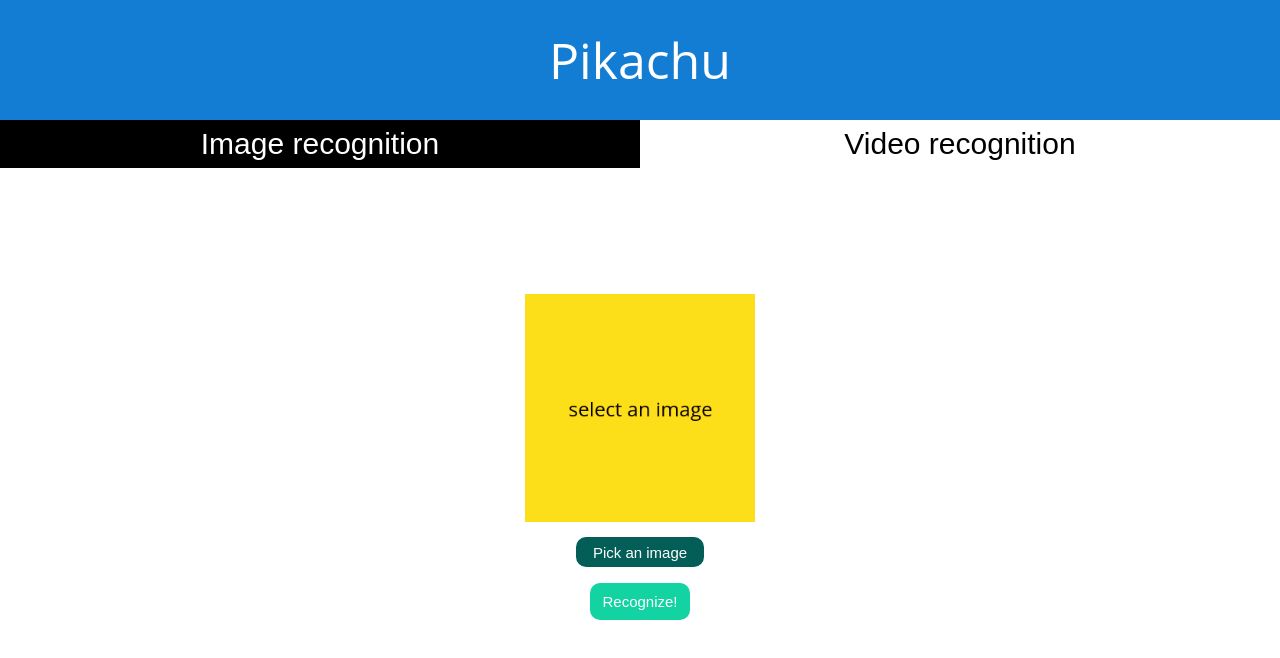
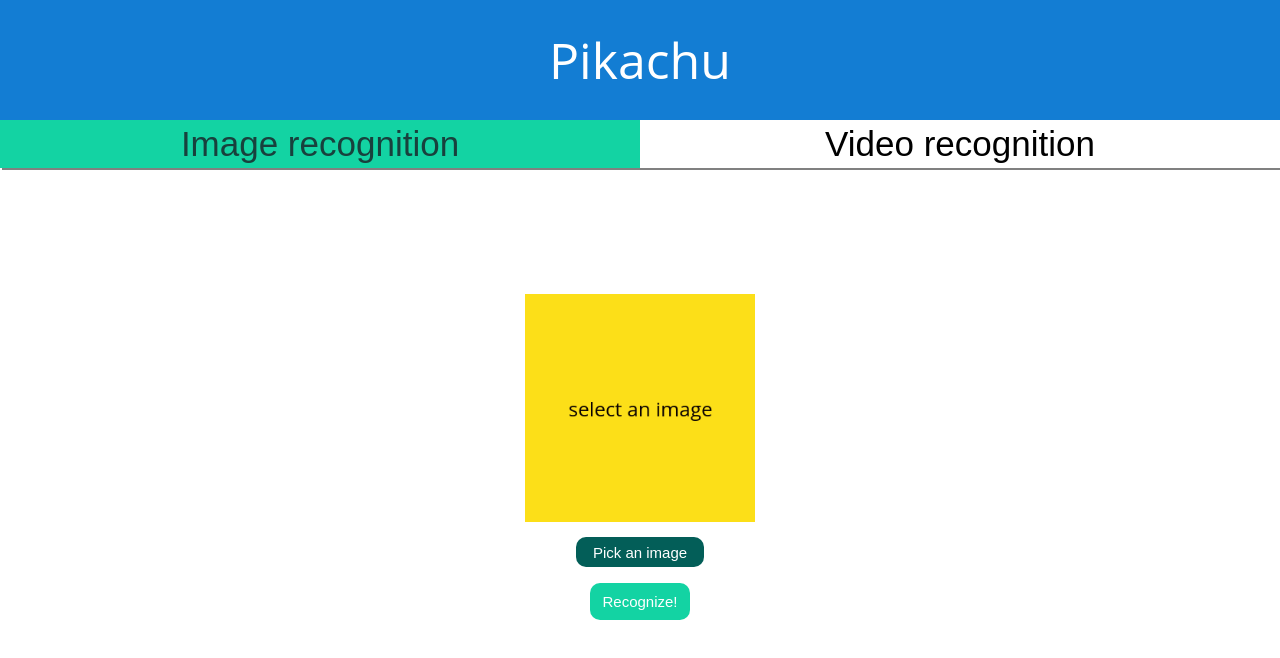
Before and after one commit to shksa/pikachu_frontend_web, a React (Create React App) app: page / in a window 1280 px wide. Shown: the top 658 px of the page. Built offline with nearby package versions, Linux system fonts and the light colour scheme; the HTML template or start-up script is replaced by a standard one.

Commit message:
moved images into a seperate folder

```diff
--- a/src/App.css
+++ b/src/App.css
@@ -18,13 +18,14 @@
 .tab-button {
     width: 50%;
     border: none;
-    font-size: 30px;
+    font-size: 35px;
     cursor: pointer;
     outline: none;
+    box-shadow: 2px 2px grey;
 }
 .active-tab-button {
-    background-color: black;
-    color: white;
+    background-color: #13d3a3;
+    color: #18413d;
 }
 .inactive-tab-button {
     color: black;
--- a/src/App.js
+++ b/src/App.js
@@ -1,6 +1,6 @@
 import React, { Component } from 'react'
-import defaultImage from './default-image.png'
-import questionMarkImage from './DramaticQuestionMark.png'
+import defaultImage from './images/default-image.png'
+import questionMarkImage from './images/DramaticQuestionMark.png'
 import { recognizeImage } from './controller'
 import './App.css'
 
@@ -10,7 +10,7 @@
     this.state = {
       selectedFile: null, showErrorMsg: false, predictions: null, activeTab: '0',
     }
-    this.video = null;
+    this.videoElem = null;
   }
 
   fileChangeHandler = (event) => {
@@ -35,10 +35,9 @@
 
     navigator.mediaDevices.getUserMedia(constraints)
       .then((mediaStream) => {
-        const { video } = this
-        video.srcObject = mediaStream
-        video.onloadedmetadata = (e) => {
-          video.play()
+        this.videoElem.srcObject = mediaStream
+        this.videoElem.onloadedmetadata = (e) => {
+          this.videoElem.play()
         }
         console.log('inside then method of getUserMedia')
       })
@@ -116,7 +115,7 @@
             (
               <div className="App-body-video-capture" >
                 <button className="capture-video-button" onClick={this.startRecording}>Capture video</button>
-                <video width="60%" height="60%" controls ref={(vid) => { this.video = vid }} />
+                <video width="60%" height="60%" ref={(vid) => { this.videoElem = vid }} controls />
               </div>
             )
           }
```
Also changed, not shown: .eslintrc.js, src/images/DramaticQuestionMark.png (renamed from src/DramaticQuestionMark.png), src/images/default-image.png (renamed from src/default-image.png).
